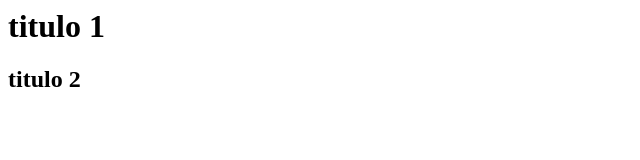
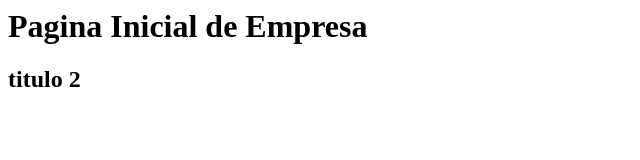
Before and after one commit to diplez/testDiplez, a plain HTML site: page index.html in a window 1280 px wide. Shown: the whole page, without its empty margins (0-640 px from the left). Drawn offline with Linux system fonts and the light colour scheme.

Commit message:
CAMBIO DE TITULOS
El cambio se realizo para dar una mejor presentacion

```diff
--- a/index.html
+++ b/index.html
@@ -2,7 +2,7 @@
 <head>
 </head>
 <body>
-<h1>titulo 1</h1>
+<h1>Pagina Inicial de Empresa</h1>
 <h2>titulo 2<h2>
 </body>
 </html>
```
